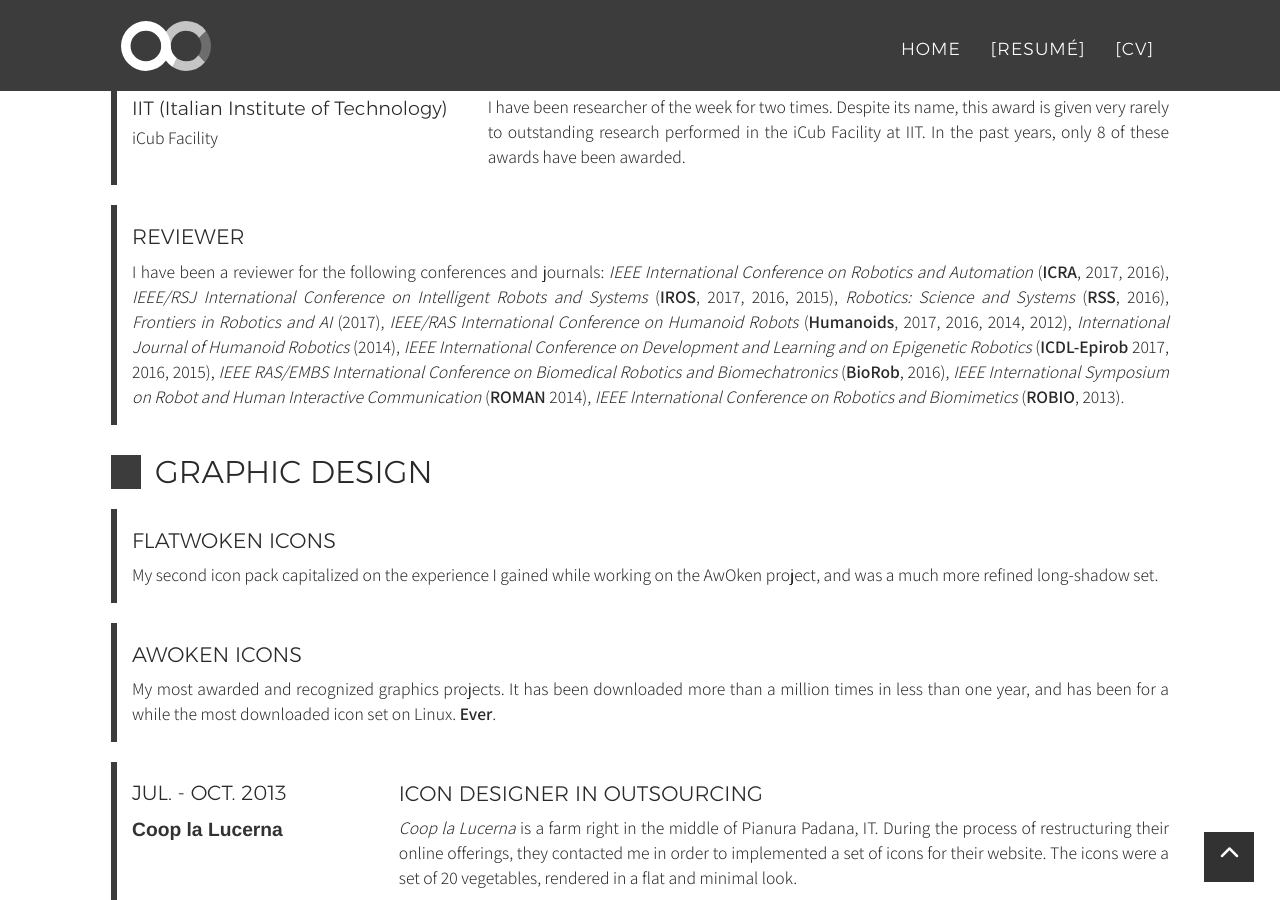
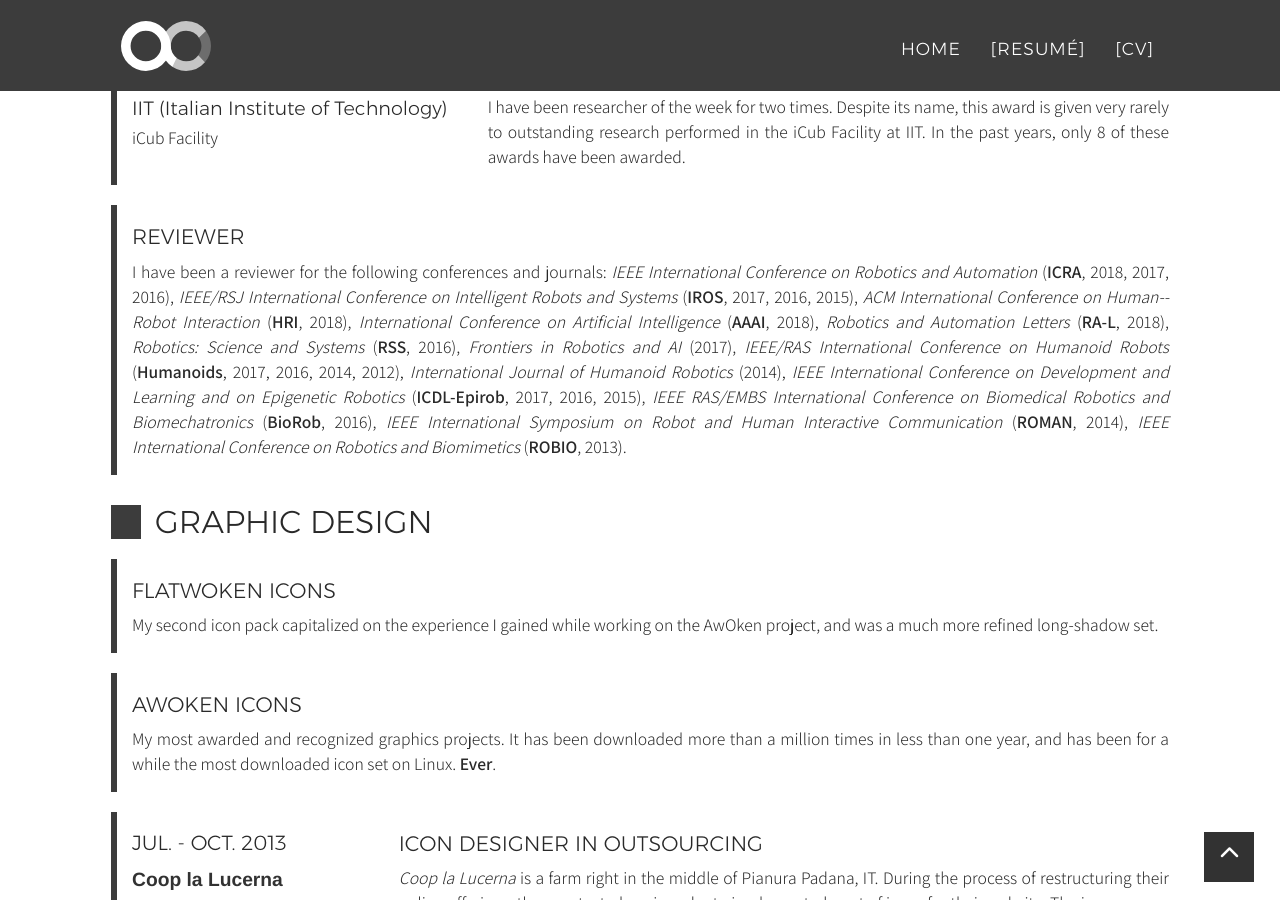
Before and after one commit to alecive/alecive.github.io, a Jekyll site: the page built from _posts/cv/2017-02-08-CV-AlessandroRoncone.md, in a window 1280 px wide and 900 px high, scrolled down 7860 px. Built offline with Jekyll 4.4.1, drawn with Linux system fonts in a browser that asks for light colours; nearby versions of some CDN libraries; some web fonts are replaced.

Commit message:
Added some otehr service to CV2

```diff
--- a/_data/cv-misc.yml
+++ b/_data/cv-misc.yml
@@ -58,4 +58,4 @@
    where: iCub Facility
    description: "I have been researcher of the week for two times. Despite its name, this award is given very rarely to outstanding research performed in the iCub Facility at IIT. In the past years, only 8 of these awards have been awarded."
  - title: "Reviewer"
-   description: "I have been a reviewer for the following conferences and journals: <i>IEEE International Conference on Robotics and Automation</i> (<b>ICRA</b>, 2017, 2016), <i>IEEE/RSJ International Conference on Intelligent Robots and Systems</i> (<b>IROS</b>, 2017, 2016, 2015), <i>Robotics: Science and Systems</i> (<b>RSS</b>, 2016), <i>Frontiers in Robotics and AI</i>  (2017), <i>IEEE/RAS International Conference on Humanoid Robots</i> (<b>Humanoids</b>, 2017, 2016, 2014, 2012), <i>International Journal of Humanoid Robotics</i> (2014), <i>IEEE International Conference on Development and Learning and on Epigenetic Robotics</i> (<b>ICDL-Epirob</b> 2017, 2016, 2015), <i>IEEE RAS/EMBS International Conference on Biomedical Robotics and Biomechatronics</i> (<b>BioRob</b>, 2016), <i>IEEE International Symposium on Robot and Human Interactive Communication</i> (<b>ROMAN</b> 2014), <i>IEEE International Conference on Robotics and Biomimetics</i> (<b>ROBIO</b>, 2013)."
+   description: "I have been a reviewer for the following conferences and journals: <i>IEEE International Conference on Robotics and Automation</i> (<b>ICRA</b>, 2018, 2017, 2016), <i>IEEE/RSJ International Conference on Intelligent Robots and Systems</i> (<b>IROS</b>, 2017, 2016, 2015), <i>ACM International Conference on Human--Robot Interaction</i> (<b>HRI</b>, 2018), <i>International Conference on Artificial Intelligence</i> (<b>AAAI</b>, 2018), <i>Robotics and Automation Letters</i> (<b>RA-L</b>, 2018), <i>Robotics: Science and Systems</i> (<b>RSS</b>, 2016), <i>Frontiers in Robotics and AI</i>  (2017), <i>IEEE/RAS International Conference on Humanoid Robots</i> (<b>Humanoids</b>, 2017, 2016, 2014, 2012), <i>International Journal of Humanoid Robotics</i> (2014), <i>IEEE International Conference on Development and Learning and on Epigenetic Robotics</i> (<b>ICDL-Epirob</b>, 2017, 2016, 2015), <i>IEEE RAS/EMBS International Conference on Biomedical Robotics and Biomechatronics</i> (<b>BioRob</b>, 2016), <i>IEEE International Symposium on Robot and Human Interactive Communication</i> (<b>ROMAN</b>, 2014), <i>IEEE International Conference on Robotics and Biomimetics</i> (<b>ROBIO</b>, 2013)."
```
